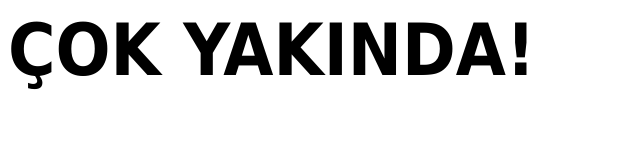
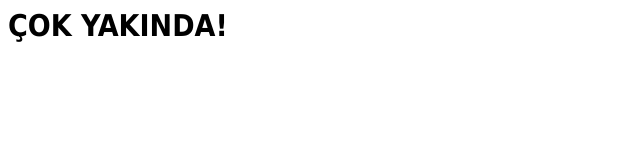
Before and after one commit to gizgioynuyorum/gizgioynuyorum.github.io, a plain HTML site: page index.html in a window 1280 px wide. Shown: the whole page, without its empty margins (0-640 px from the left). Drawn offline with Linux system fonts and the light colour scheme.

Commit message:
Update index.html

```diff
--- a/index.html
+++ b/index.html
@@ -2,7 +2,7 @@
   <head>
     <style>
       .b2 {
-        font:bold 72px tahoma;
+        font:bold 30px tahoma;
       }
     </style>
     <title>Gizgi Oynuyorum</title>
```
